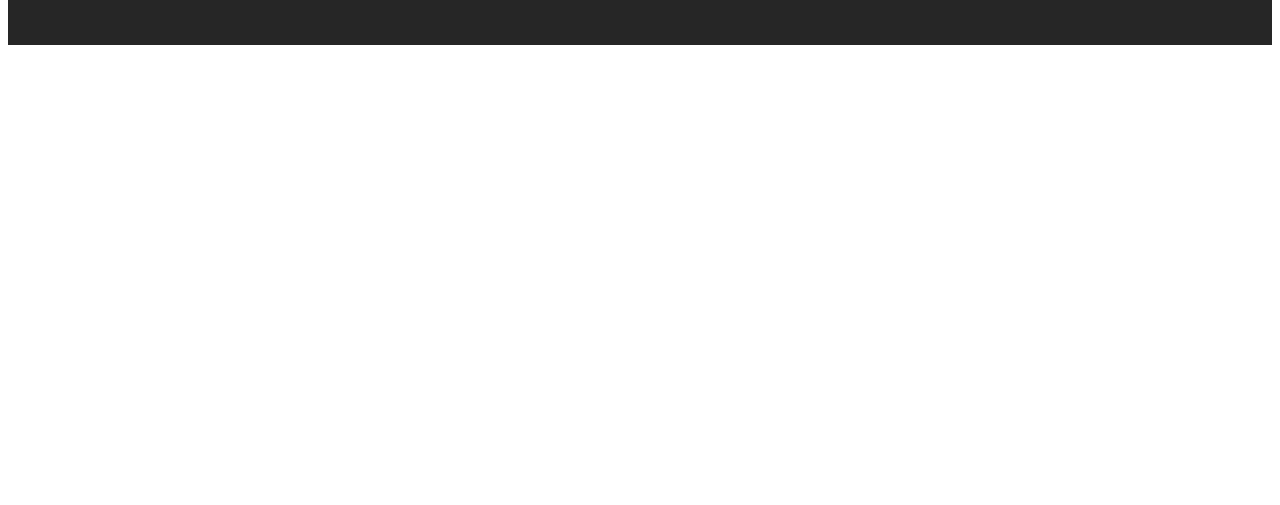
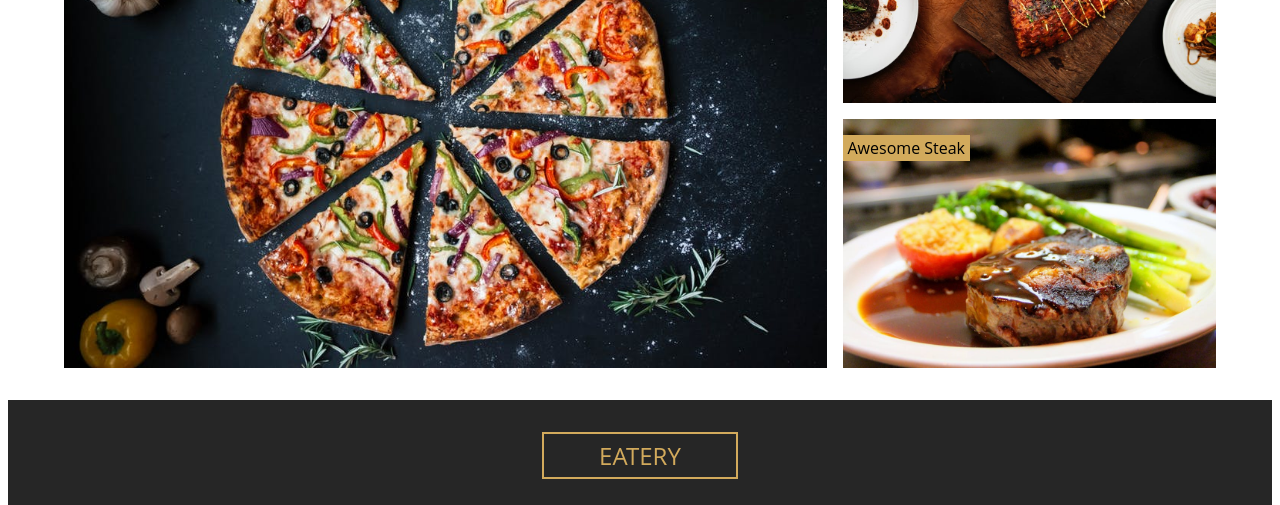
Before and after one commit to zilbuc/gatsby-karbonadas, a Gatsby site: page / in a window 1280 px wide. Shown: the part 1590-2095 px from the top of the page. Before the commit the page ends 1643 px from the top, so only its background shows below. Built offline with nearby package versions, Linux system fonts and the light colour scheme; Gatsby itself is replaced by a stand-in of ours.

Commit message:
Added Gallery

```diff
--- /dev/null
+++ b/src/components/HomePageComponents/Gallery2.js
@@ -0,0 +1,91 @@
+import React from 'react';
+import styled from 'styled-components';
+import { StaticQuery, graphql } from 'gatsby';
+import Img from 'gatsby-image';
+import { styles, Section } from '../../utils';
+
+
+const GET_IMAGES = graphql`
+  query {
+    getImages: allFile(filter: {relativeDirectory: {eq: "homeGallery"}}) {
+      edges {
+        node {
+          childImageSharp {
+            fluid (maxWidth: 1500) {
+              ...GatsbyImageSharpFluid
+            }
+          }
+        }
+      }
+    }
+  }
+`
+
+const imageInfo = [ 'Awesome Pizza', 'Awesome Pork', 'Awesome Steak'];
+
+const Gallery = ({}) => {
+  return (
+    <StaticQuery
+      query={GET_IMAGES}
+      render={data => {
+        return (
+          <Section>
+            <GalleryWrapper>
+              {data.getImages.edges.map(({ node }, index) => {
+                return (
+                  <div key={index} className={`item item-${index+1}`} >
+                    <Img fluid={node.childImageSharp.fluid} alt='image' />
+                    <p className='info' >{ imageInfo[index] }</p>
+                  </div>
+                )
+              })}
+            </GalleryWrapper>
+          </Section>
+        )
+      }}
+    />
+  );
+}
+
+const GalleryWrapper = styled.div`
+  display: grid;
+  grid-template-columns: auto;
+  grid-row-gap: 1rem;
+  .item {
+    position: relative;
+  }
+  .info {
+    position: absolute;
+    top: 0;
+    left: 0;
+    background: ${styles.colors.mainYellow};
+    padding: 0.1rem 0.3rem;
+    text-transform: capitalize;
+  }
+  @media (min-width: 576px) {
+    grid-template-columns: 1fr 1fr;
+    grid-column-gap: 1rem;
+  }
+  @media (min-width: 768px) {
+    grid-template-columns: repeat(3, 1fr);
+  }
+  @media (min-width: 992px) {
+    .gatsby-image-wrapper {
+      height: 100%;
+    }
+    grid-template-areas:
+      'one one two'
+      'one one three';
+    .item-1 {
+      grid-area: one;
+    }
+    .item-2 {
+      grid-area: two;
+    }
+    .item-3 {
+      grid-area: three;
+    }
+  }
+`;
+
+export default Gallery;
--- a/src/pages/index.js
+++ b/src/pages/index.js
@@ -6,6 +6,7 @@
 import Layout from "../components/layout"
 import SEO from "../components/seo"
 import QuickInfo from '../components/HomePageComponents/QuickInfo';
+import Gallery from '../components/HomePageComponents/Gallery2';
 
 const IndexPage = () => (
   <Layout>
@@ -16,6 +17,7 @@
       </Banner>
     </HomeHeader>
     <QuickInfo />
+    <Gallery />
   </Layout>
 )
 
```
Also changed, not shown: src/components/HomePageComponents/Gallery.js (added, +103 -0 lines).
